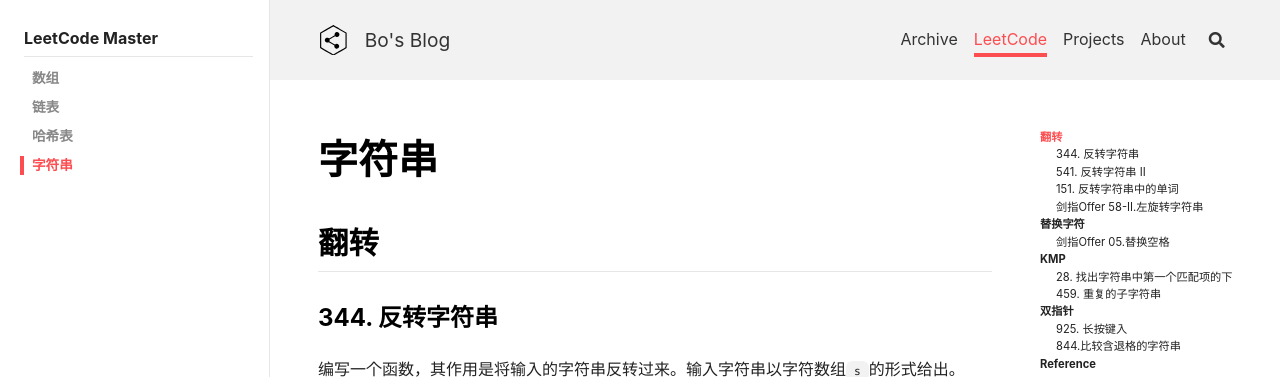
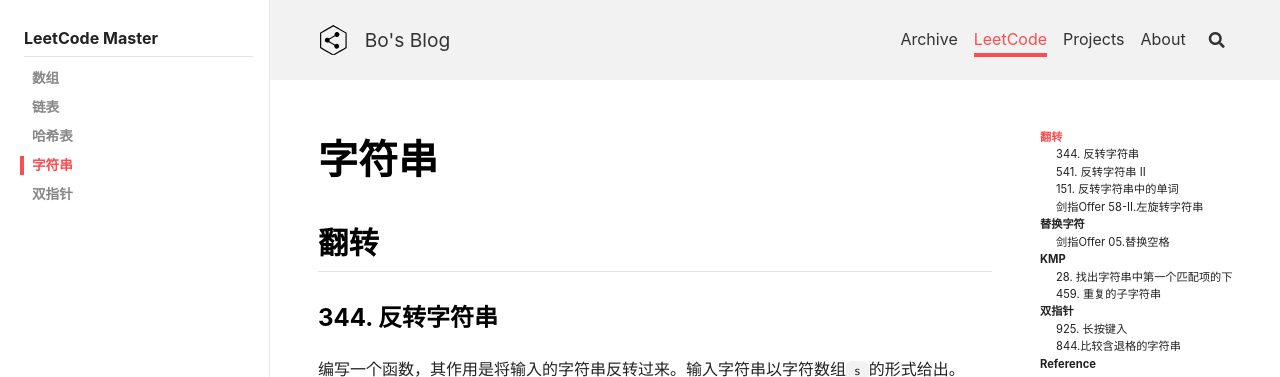
Before and after one commit to peng00bo00/peng00bo00_previous_blog, a Jekyll site: the page built from _leetcode/2023-01-23-String.md, in a window 1280 px wide. Shown: the top 377 px of the page. Built offline with Jekyll 4.4.1, drawn with Linux system fonts in a browser that asks for light colours; nearby versions of some CDN libraries; comment, search, counter and statistics services are not loaded.

Commit message:
Update navigation.yml

```diff
--- a/_data/navigation.yml
+++ b/_data/navigation.yml
@@ -560,3 +560,5 @@ LeetCode:
         url: /leetcode/2023-01-21-HashTable.html
       - title: 字符串
         url: /leetcode/2023-01-23-String.html
+      - title: 双指针
+        url: /leetcode/2023-01-30-TwoPointers.html
```
